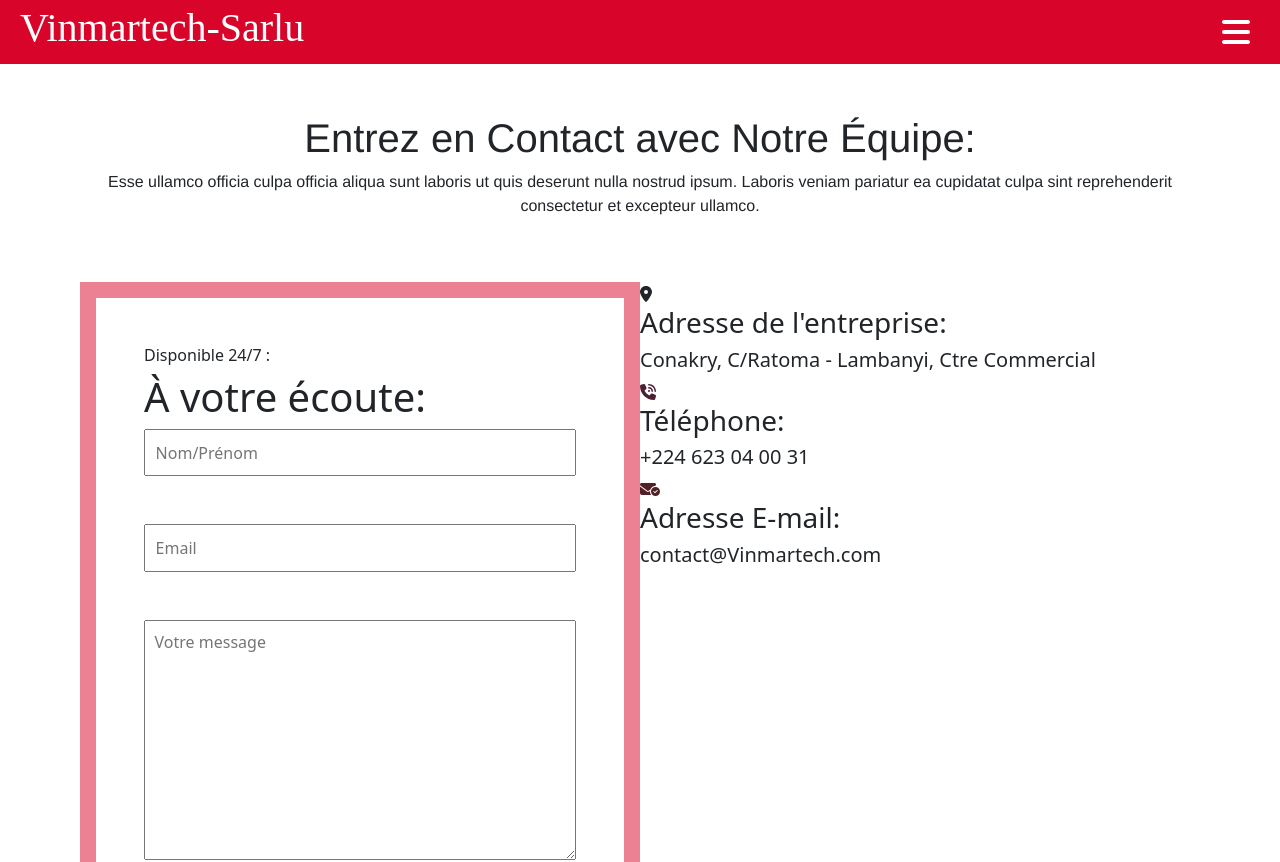
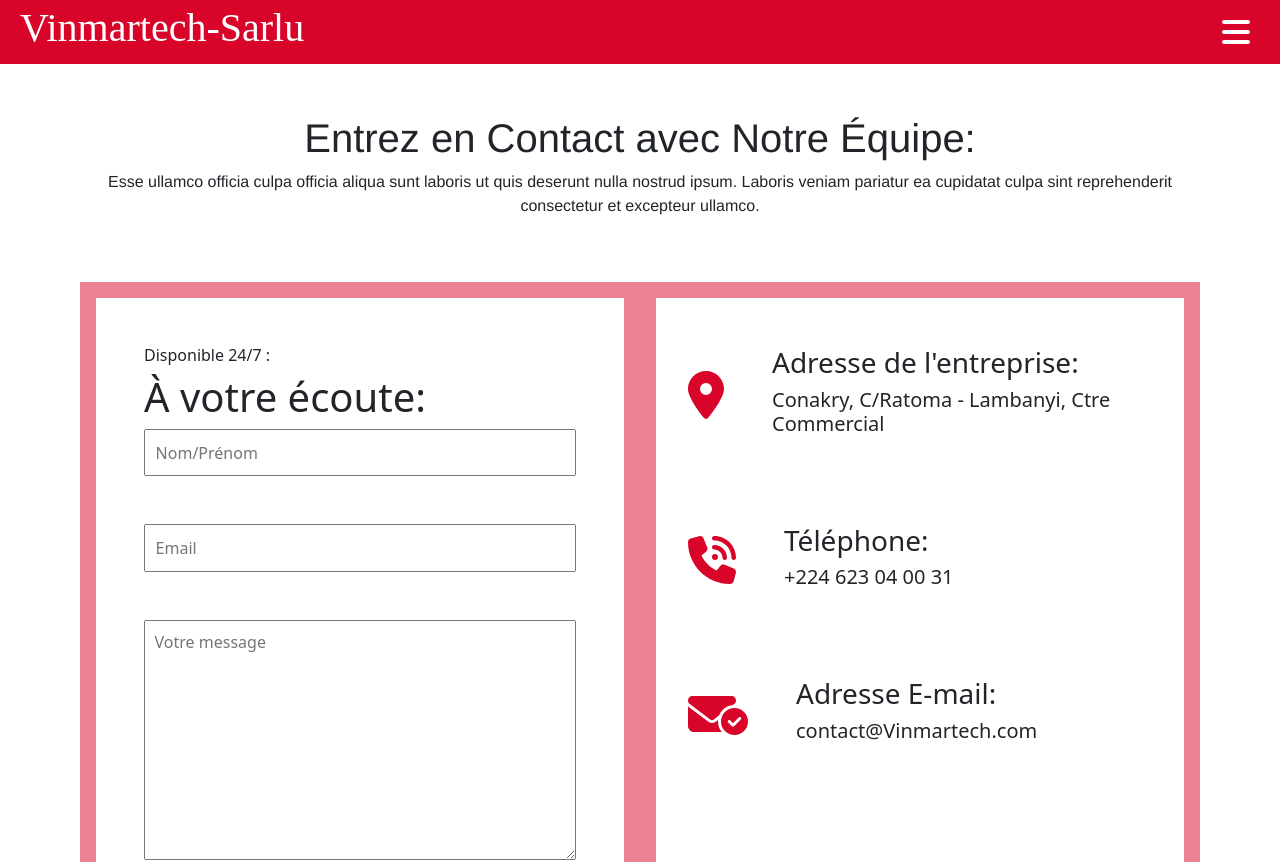
Before and after one commit to Alphonse-K/vinmartech, a React (Create React App) app: page /contact in a window 1280 px wide. Shown: the top 862 px of the page. Built offline with nearby package versions, Linux system fonts and the light colour scheme; a web font is replaced by a local one.

Commit message:
contact component updated

```diff
--- a/src/App.css
+++ b/src/App.css
@@ -797,6 +797,28 @@ ul li .link:hover::before {
   font-weight: 700;
   border-radius: 20px;
 }
+
+.contact-section .contact-address {
+  border: rgba(217, 4, 41, .5) solid 1rem;
+  width: 50%;
+  padding-top: 3rem;
+  padding-left: 2rem;
+}
+
+.contact-section .contact-address .contact-icon-text{
+  display: flex;
+  justify-content: flex-start;
+  align-items: center;
+}
+
+.contact-address .contact-address-elem:nth-child(2) {
+  margin-top: 5rem;
+}
+
+.contact-address .contact-address-elem:nth-child(3) {
+  margin-top: 5rem;
+}
+
 /*********************** CONTACT COMPONENT END ***************************/
 
 
--- a/src/components/Contact.js
+++ b/src/components/Contact.js
@@ -33,25 +33,49 @@ export default function Contact() {
           </div>
           <div className='contact-address'>
             <div className='contact-address-elem'>
+              <div className='contact-icon-text'>
+                <FontAwesomeIcon icon={faLocationDot}
+                  style={{
+                    color: "rgb(217, 4, 41)",
+                    fontSize: '3rem',
+                    paddingRight: '3rem',
+                    }}
+                  />
                 <div>
-                <FontAwesomeIcon icon={faLocationDot} />
                   <h3>Adresse de l'entreprise:</h3>
-              </div>
                   <h5>Conakry, C/Ratoma - Lambanyi, Ctre Commercial</h5>
                 </div>
+              </div>
+            </div>
             <div className='contact-address-elem'>
+              <div className='contact-icon-text'>
+                <FontAwesomeIcon icon={faPhoneVolume}
+                  style={{
+                    color: "rgb(217, 4, 41)",
+                    fontSize: '3rem',
+                    paddingRight: '3rem',
+                    }}
+                  />
                 <div>
-                <FontAwesomeIcon icon={faPhoneVolume} style={{color: "#511f33",}} />
                   <h3>Téléphone:</h3>
-              </div>
                   <h5>+224 623 04 00 31</h5>
                 </div>
+              </div>
+            </div>
             <div className='contact-address-elem'>
+              <div className='contact-icon-text'>
+                <FontAwesomeIcon icon={faEnvelopeCircleCheck}
+                  style={{
+                    color: "rgb(217, 4, 41)",
+                    fontSize: '3rem',
+                    paddingRight: '3rem',
+                    }}
+                 />
                 <div>
-                <FontAwesomeIcon icon={faEnvelopeCircleCheck} style={{color: "#511f26",}} />
                   <h3>Adresse E-mail:</h3>
+                  <h5>contact@Vinmartech.com</h5>
                 </div>
-              <h5>contact@Vinmartech.com</h5>
+              </div>
             </div>
           </div>
         </div>
--- a/src/components/Testimonials.js
+++ b/src/components/Testimonials.js
@@ -10,7 +10,7 @@ SwiperCore.use([Autoplay, EffectCoverflow, Pagination]);
 
 const slide_img = [
   {
-    name: "Clarence",
+    name: "Pinelo",
     image: require("../img/pinelo.jpg"),
     quote: "This is best and biggest unified platform for instant online admission. We can easily take admission for any course in any institute.."
   },
```
Lines whose indentation alone changed are shown as unchanged.
